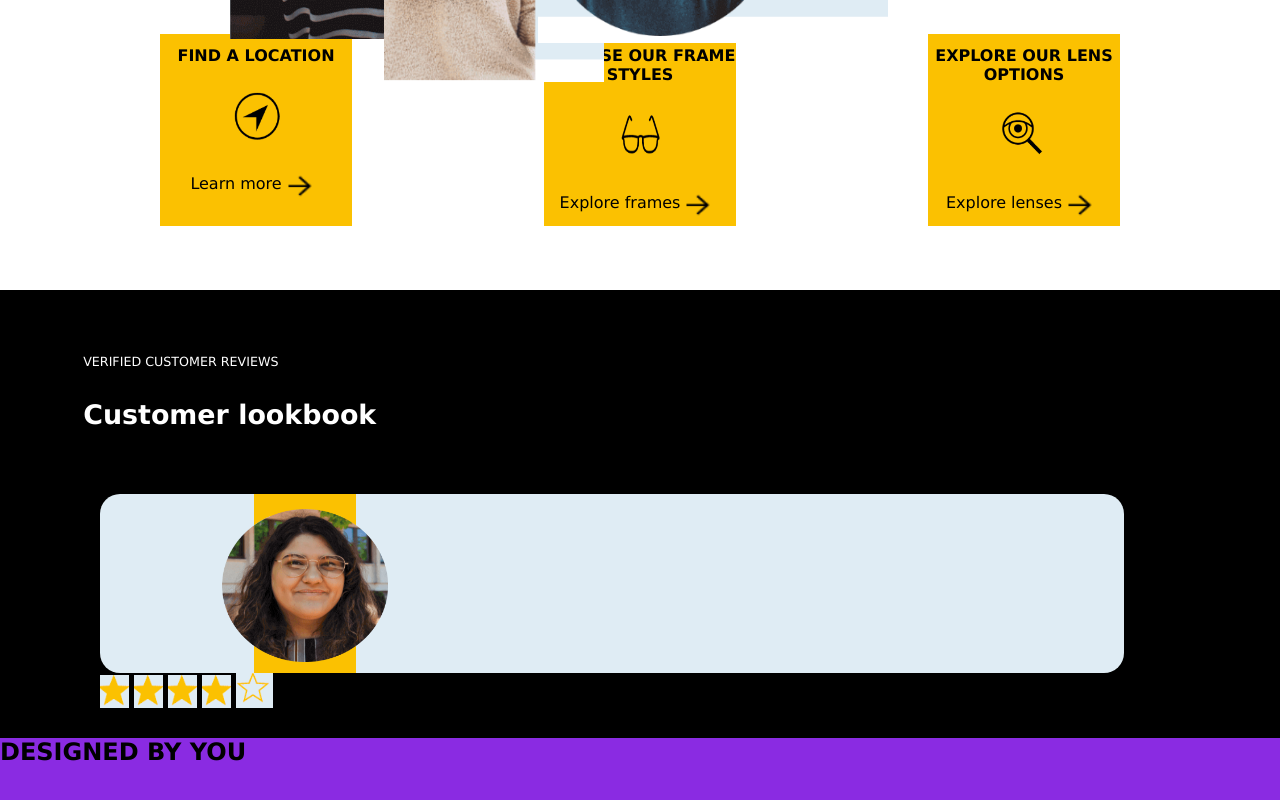
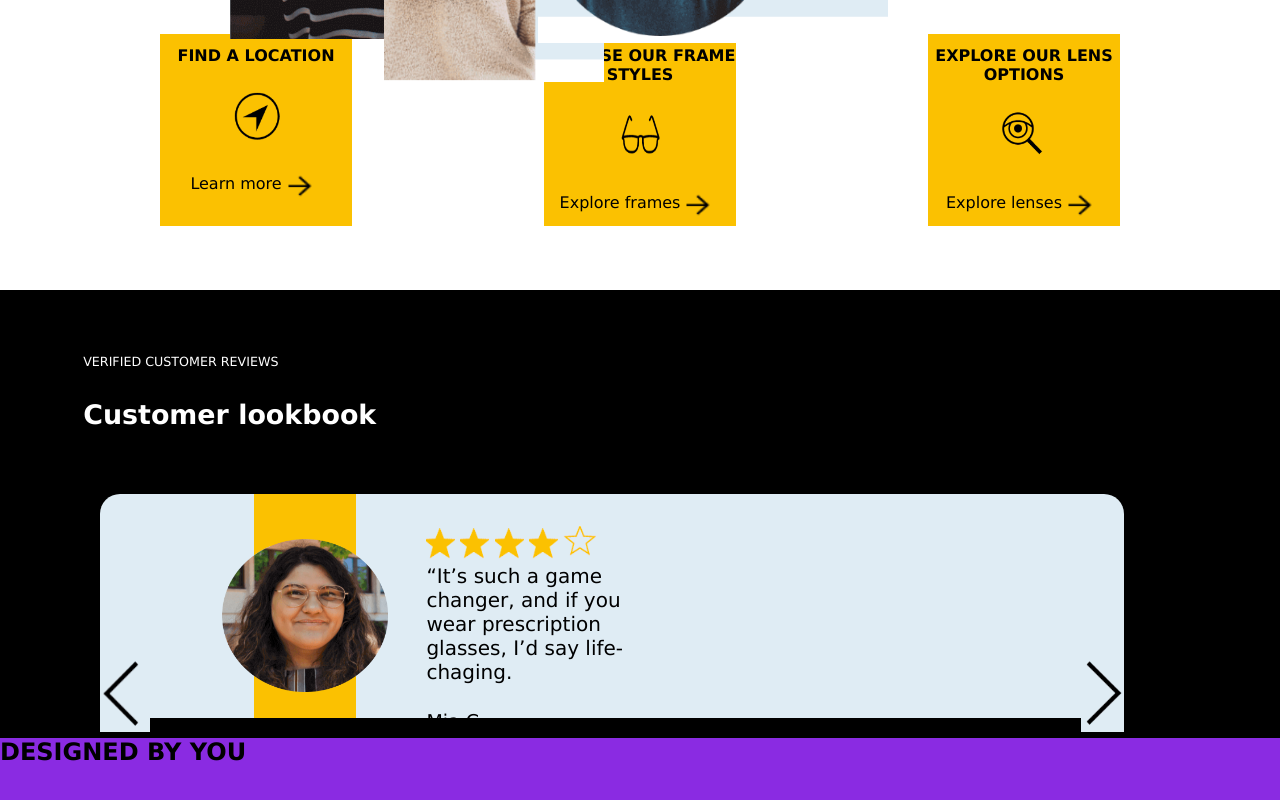
Before and after one commit to AnthonyBrayan/webestatica, a plain HTML site: page index.html in a window 1280 px wide. Shown: the part 1949-2749 px from the top of the page. Drawn offline with Linux system fonts and the light colour scheme.

Commit message:
Solo falta los 2 ultimos espacios

```diff
--- a/index.html
+++ b/index.html
@@ -164,6 +164,13 @@
                     <img src="img/estrellaAmarillo.PNG" alt="" class="estrella">
                     <img src="img/estrella.PNG" alt="" class="estrella">
                 </div>
+                <p id="textComment">“It’s such a game changer, and if you wear prescription glasses, I’d say
+                    life-chaging.</p>
+                <p id="name-mia">Mia C.</p>
+                <div id="viñetas">
+                    <img src="img/signo menor.PNG" alt="">
+                    <img src="img/signo mayor.PNG" alt="">
+                </div>
             </div>
         </section>
 
--- a/style.css
+++ b/style.css
@@ -321,7 +321,7 @@ header {
 
 .containertComment {
     width: 80%;
-    height: 40%;
+    height: 50%;
     position: relative;
     margin-left: 100px;
     background-color: #dfecf4;
@@ -338,13 +338,37 @@ header {
 .box6 #imgSeñora {
     width: 13vw;
     height: 12vw;
-    margin-top: 15px;
+    margin-top: 45px;
     margin-left: 9.5vw;
     position: absolute;
 }
 
 .cinco-estrellas {
+    margin-left: 25.5vw;
+    margin-top: -15vw;
     position: absolute;
+}
+
+.containertComment #textComment {
+    width: 17vw;
+    margin-left: 25.5vw;
+    margin-top: -12vw;
+    color: black;
+    font-size: 20px;
+}
+
+#name-mia {
+    width: 17vw;
+    margin-left: 25.5vw;
+    margin-top: 2vw;
+    color: black;
+    font-size: 19px;
+}
+
+.box6 .containertComment #viñetas {
+    margin-top: -5.9vw;
+    display: flex;
+    justify-content: space-between;
 }
 
 .box7 {
```
